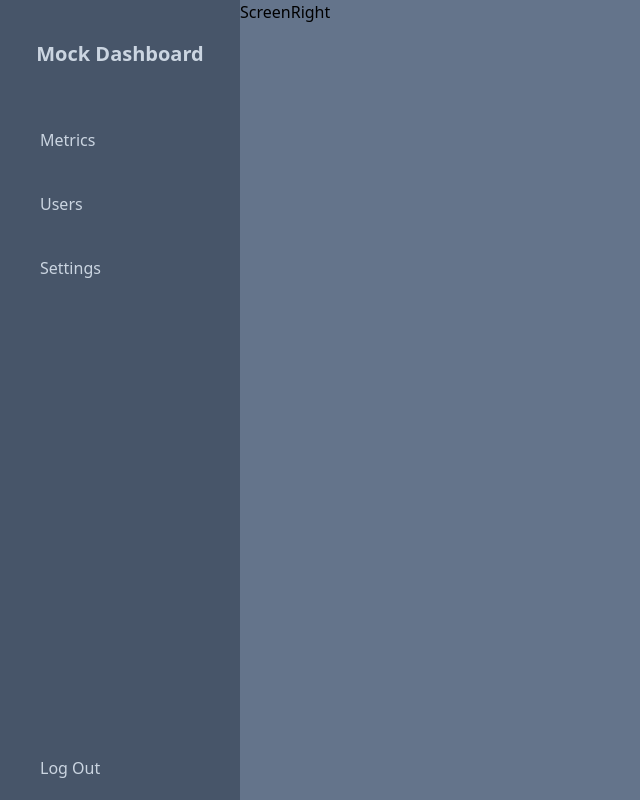
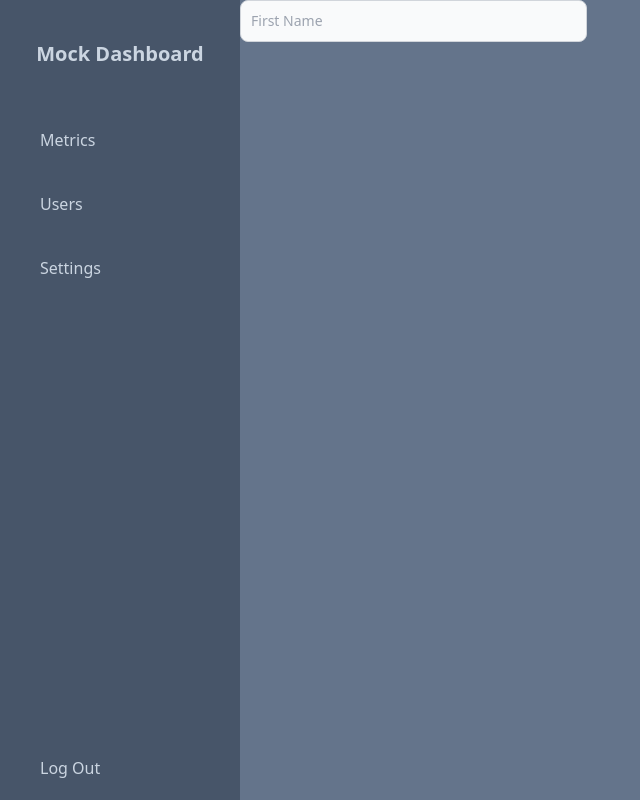
Before and after one commit to Ayaz2589/mock-dashboard, a React (Vite) app: page / in a window 1280 px wide. Shown: the whole page, without its empty margins (0-640 px from the left). Built offline with nearby package versions, Linux system fonts and the light colour scheme.

Commit message:
create input component

```diff
--- a/src/components/containers/Dashboard/index.tsx
+++ b/src/components/containers/Dashboard/index.tsx
@@ -1,12 +1,12 @@
-import { SplitScreen, Navigation } from "../../";
-
-const ScreenRight = () => <div>ScreenRight</div>;
+import { SplitScreen, Navigation, Input } from "../../";
 
 const Dashboard = () => {
   return (
     <SplitScreen dashboard>
       <Navigation />
-      <ScreenRight />
+      <div className="w-1/3">
+        <Input placeholder="First Name" />
+      </div>
     </SplitScreen>
   );
 };
--- a/src/components/index.ts
+++ b/src/components/index.ts
@@ -5,3 +5,4 @@ export { default as Navigation } from "./containers/Navigation"
 export { default as ControlledFlow } from "./ui/ControlledFlow"
 export { default as Button } from "./ui/Button"
 export { default as SplitScreen } from "./ui/SplitScreen"
+export { default as Input } from "./ui/Input"
--- /dev/null
+++ b/src/components/ui/Input/index.tsx
@@ -0,0 +1,33 @@
+const defaultStyle =
+  "bg-gray-50 border border-gray-300 text-gray-900 text-sm rounded-lg block w-full p-2.5";
+
+type Props = {
+  type?: string;
+  placeholder?: string;
+  value?: string;
+  onChange?: (event: React.ChangeEvent<HTMLInputElement>) => void;
+  className?: string;
+  [key: string]: any;
+};
+
+const Input = ({
+  type = "text",
+  placeholder = "",
+  value,
+  onChange,
+  className,
+  ...props
+}: Props) => {
+  return (
+    <input
+      type={type}
+      placeholder={placeholder}
+      value={value}
+      onChange={onChange}
+      className={defaultStyle}
+      {...props}
+    />
+  );
+};
+
+export default Input;
```
